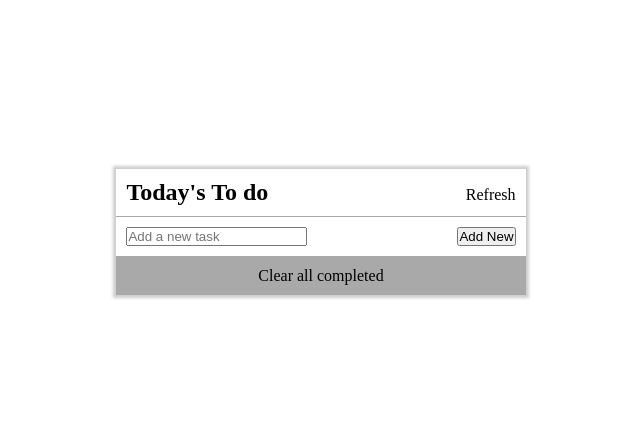
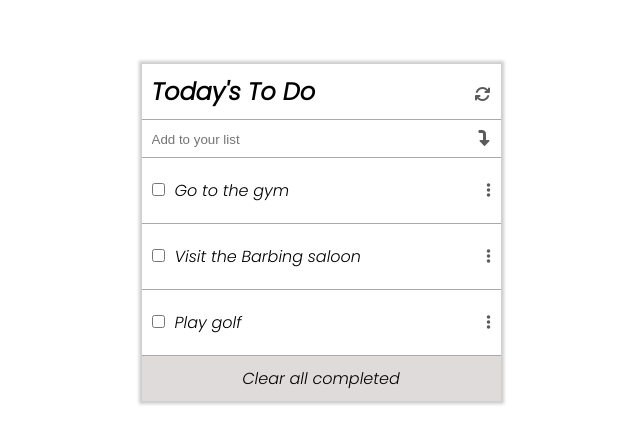
Before and after one commit to Yerimah/To-do-List-App, a website built with webpack: page src/index.html in a window 1280 px wide. Shown: the part 168-612 px from the top of the page, without its empty margins (319-959 px from the left). Built offline with nearby package versions, Linux system fonts and the light colour scheme.

Commit message:
Edit markup and styleshee and index.js file

```diff
--- a/src/index.html
+++ b/src/index.html
@@ -4,25 +4,11 @@
     <meta charset="UTF-8">
     <meta http-equiv="X-UA-Compatible" content="IE=edge">
     <meta name="viewport" content="width=device-width, initial-scale=1.0">
+    <script src="https://kit.fontawesome.com/c2d0b29889.js" crossorigin="anonymous"></script>
     <title>To Do List</title>
 </head>
 <body>
     <main>
-        <div class="heading">
-            <h2>Today's To do</h2>
-            <span class="refresh-icon">Refresh</span>
-        </div>
-        <div class="table">
-            <form class="add-list">
-                <input id="task"
-                class="new-task"
-                type="text"
-                placeholder="Add a new task"/>
-
-            <button type="submit" id="addnew">
-                <span>Add New</span>
-            </button>
-            </form>
             <ul class="list"></ul>
         </div>
         <div class="remove">Clear all completed</div>
--- a/src/index.js
+++ b/src/index.js
@@ -18,37 +18,31 @@ const Todo = [
   },
 ];
 
-const listcontainer = document.querySelector('list');
+let listContent = `
+  <div class="heading">
+      <h2>Today's To Do</h2>
+      <i class="fas fa-sync"></i>
+  </div>
+  <div class="add-list">
+      <input class="add-input" type="text" placeholder="Add to your list">
+      <i class="fas fa-level-down-alt rotate"></i>
+  </div>
+`;
 
-function tasklist() {
-  Todo.forEach((e) => {
-    listcontainer.innerHTML = '';
-    listcontainer.innerHTML += `
-         <li id="task-${e.index}" dragdrop="true">
-            <div class="content">
-               <input type="checkbox" class="input" ${e.completed ? 'checked' : ''}/>
-               <input type="text" class="input" value='${e.description}' readonly/>
-            </div>
-            <div class="action">
-              <span class="material-icons drag"></span>
-              <span class="material-icons delete"></span>
-            </div>
+Todo.forEach((listItem) => {
+  listContent += `
+  <div class="row">
+      <div class="input">
+      <input type="checkbox" class="check">
+      <p class="list-text">${listItem.description}</p>
+      </div>
+      <div class="icon">
+      <i class="fas fa-ellipsis-v"></i>
+      </div>
+  </div>
 
-         </li>
-       `;
-  });
-}
+`;
+});
 
-tasklist();
-
-// function component() {
-//     const element = document.createElement('div');
-
-//     // Lodash, now imported by this script
-//     element.innerHTML = _.join(['Hello', 'webpack'], ' ');
-//     element.classList.add('hello');
-
-//     return element;
-//   }
-
-//   document.body.appendChild(component());
+const listElement = document.querySelector('.list');
+listElement.innerHTML = listContent;
--- a/src/style.css
+++ b/src/style.css
@@ -1,3 +1,5 @@
+@import url('https://fonts.googleapis.com/css2?family=Poppins:ital,wght@1,300&display=swap');
+
 * {
   box-sizing: border-box;
   margin: 0;
@@ -9,11 +11,11 @@ body {
   justify-content: center;
   align-items: center;
   height: 100vh;
+  font-family: 'Poppins', sans-serif;
 }
 
 .heading,
-.add-list,
-li {
+.add-list {
   display: flex;
   align-items: baseline;
   justify-content: space-between;
@@ -22,12 +24,48 @@ li {
   border-bottom: 1px solid rgb(170, 169, 169);
 }
 
+input {
+  border: none;
+  outline: none;
+}
+
+.icon {
+  cursor: move;
+}
+
+.row {
+  display: flex;
+  padding: 10px;
+  justify-content: space-between;
+  align-items: baseline;
+  border-bottom: 1px solid rgb(170, 169, 169);
+}
+
+p {
+  padding: 10px;
+}
+
 main {
   box-shadow: 0 0 3px 3px rgba(0, 0, 0, 0.2);
+}
+
+.fas {
+  display: flex;
+  color: rgb(92, 91, 91);
+}
+
+.input {
+  display: flex;
+  align-items: baseline;
+}
+
+.check:checked + .list-text {
+  text-decoration: line-through;
 }
 
 .remove {
   padding: 10px;
   text-align: center;
-  background-color: rgb(170, 169, 169);
+  background-color: rgb(223, 219, 219);
+  cursor: pointer;
 }
--- a/webpack.config.js
+++ b/webpack.config.js
@@ -2,6 +2,7 @@ const path = require('path');
 const HtmlWebpackPlugin = require('html-webpack-plugin');
 
 module.exports = {
+  mode: 'development',
   entry: './src/index.js',
 
   devServer: {
```
